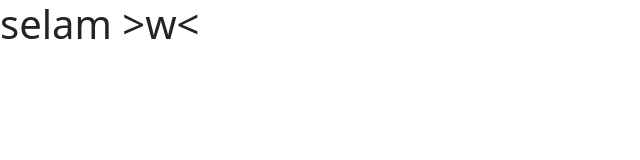
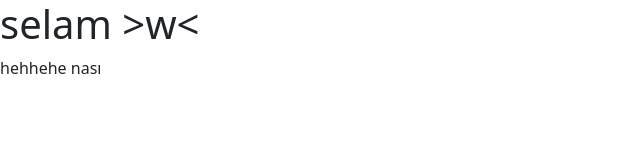
Before and after one commit to ismailcanexe/ismailcanexe.github.io, a plain HTML site: page index.html in a window 1280 px wide. Shown: the whole page, without its empty margins (0-640 px from the left). Drawn offline with nearby package versions, Linux system fonts and the light colour scheme.

Commit message:
Update index.html

```diff
--- a/index.html
+++ b/index.html
@@ -12,6 +12,7 @@
   </head>
   <body>
     <h1>selam >w< </h1>
+      <hi>hehhehe nası </h1>
 
     <!-- Optional JavaScript; choose one of the two! -->
 
```
